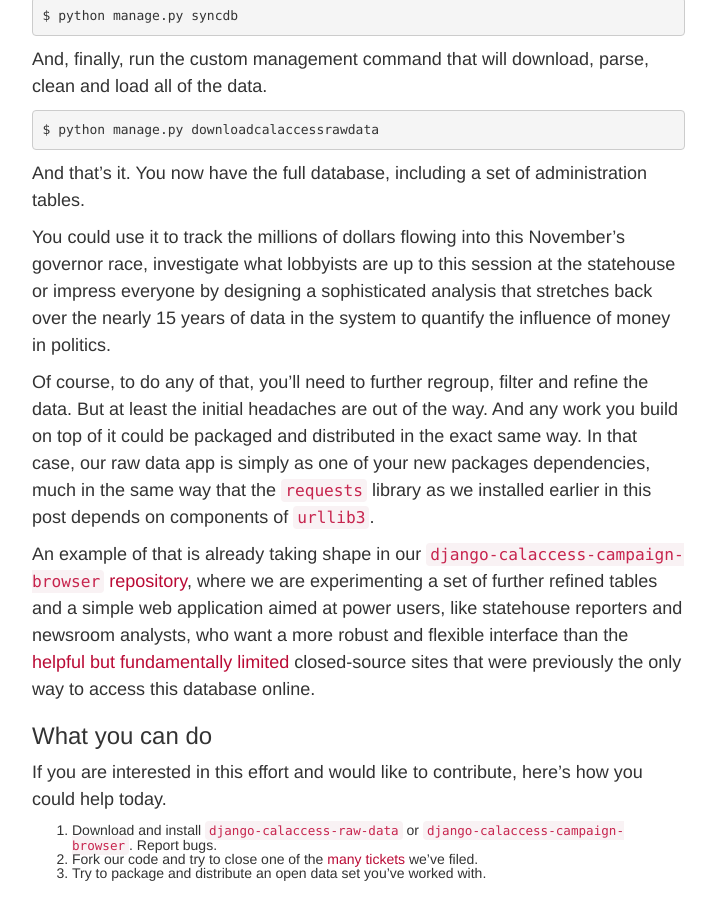
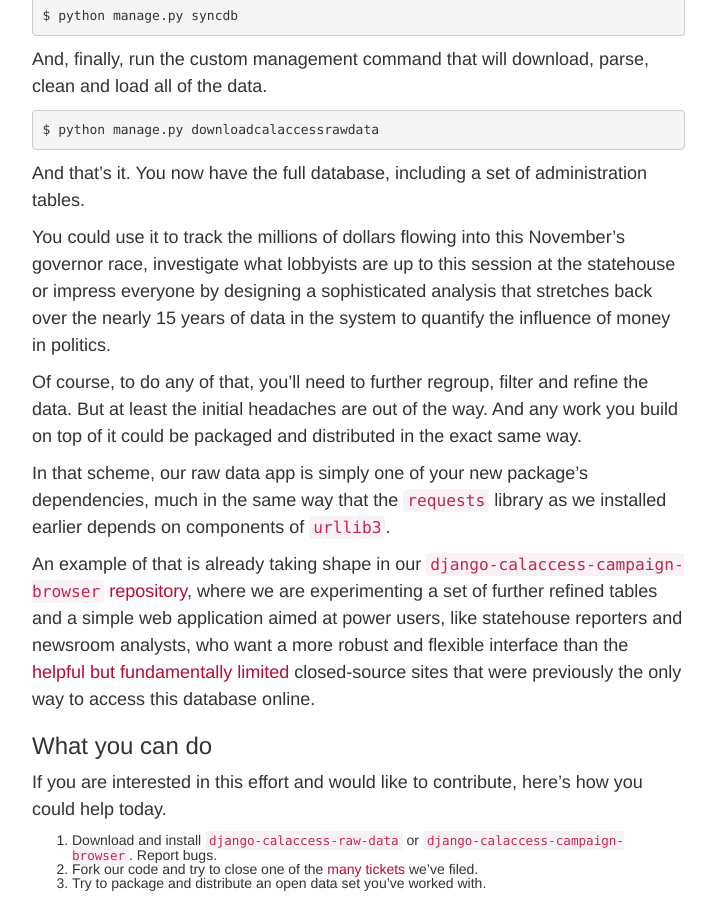
Before and after one commit to palewire/californiacivicdata.org, a Jekyll site: the page built from _posts/2015-01-01-pluggable-data.markdown, in a window 1280 px wide and 900 px high, scrolled down 3462 px. Shown: the whole window, without its empty margins (38-754 px from the left). Built offline with Jekyll 4.4.1, drawn with Linux system fonts in a browser that asks for light colours.

Commit message:
Updated 2015-01-01-pluggable-data.markdown

```diff
--- a/_posts/2015-01-01-pluggable-data.markdown
+++ b/_posts/2015-01-01-pluggable-data.markdown
@@ -120,7 +120,9 @@
 
 You could use it to track the millions of dollars flowing into this November's governor race, investigate what lobbyists are up to this session at the statehouse or impress everyone by designing a sophisticated analysis that stretches back over the nearly 15 years of data in the system to quantify the influence of money in politics.
 
-Of course, to do any of that, you'll need to further regroup, filter and refine the data. But at least the initial headaches are out of the way. And any work you build on top of it could be packaged and distributed in the exact same way. In that case, our raw data app is simply as one of your new packages dependencies, much in the same way that the ``requests`` library as we installed earlier in this post depends on components of [``urllib3``](http://urllib3.readthedocs.org/en/latest/).
+Of course, to do any of that, you'll need to further regroup, filter and refine the data. But at least the initial headaches are out of the way. And any work you build on top of it could be packaged and distributed in the exact same way.
+
+In that scheme, our raw data app is simply one of your new package's dependencies, much in the same way that the ``requests`` library as we installed earlier depends on components of [``urllib3``](http://urllib3.readthedocs.org/en/latest/).
 
 An example of that is already taking shape in our [``django-calaccess-campaign-browser`` repository](https://github.com/california-civic-data-coalition/django-calaccess-campaign-browser), where we are experimenting a set of further refined tables and a simple web application aimed at power users, like statehouse reporters and newsroom analysts, who want a more robust and flexible interface than the [helpful but fundamentally limited](http://dbsearch.ss.ca.gov/ContributorSearch.aspx) closed-source sites that were previously the only way to access this database online.
 
```
